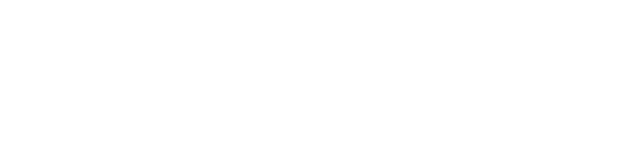
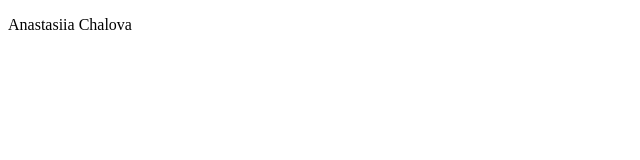
Before and after one commit to Mar4inja/teamWork, a plain HTML site: page index.html in a window 1280 px wide. Shown: the whole page, without its empty margins (0-640 px from the left). Drawn offline with Linux system fonts and the light colour scheme.

Commit message:
add paragraph

```diff
--- a/index.html
+++ b/index.html
@@ -6,6 +6,6 @@
     <title>Document</title>
 </head>
 <body>
-
+    <p>Anastasiia Chalova</p>
 </body>
 </html>
```
